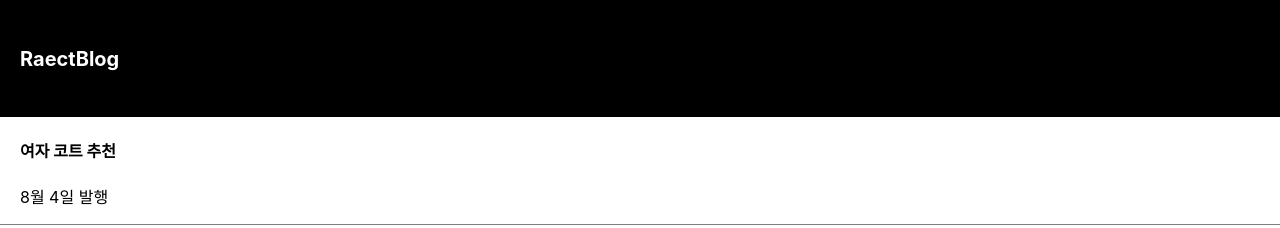
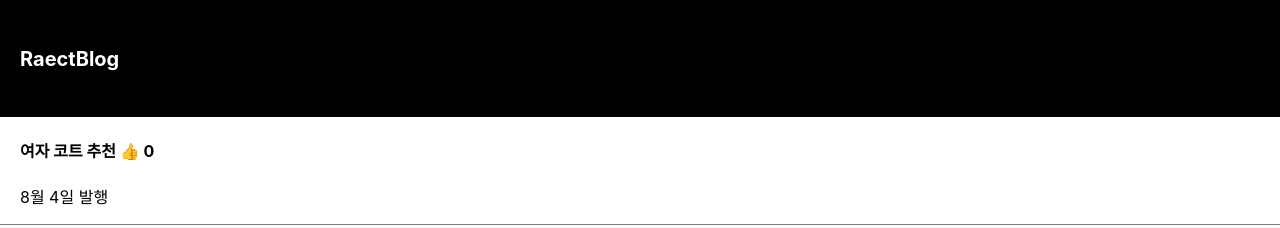
Before and after one commit to jongchan94/React, a React (Create React App) app in the folder blog/: page / in a window 1280 px wide. Shown: the top 228 px of the page. Built offline with nearby package versions, Linux system fonts and the light colour scheme.

Commit message:
// #3 좋아요 클릭하면 숫자가 올라가는 기능

```diff
--- a/blog/src/App.js
+++ b/blog/src/App.js
@@ -1,3 +1,9 @@
+// eslint-disoble
+// Lint 끄는 기능
+
+
+
+
 import logo from './logo.svg';
 // css 파일 경로
 import './App.css';
@@ -12,9 +18,7 @@ function App() {
 
   // #2 useState
   // useState('남자 코트 추천');
-  let [글제목,b] = useState('여자 코트 추천',);
-  let [글제목2,c] = useState('남자 코트 추천',);
-  let [글제목3,d] = useState('아기 코트 추천',);
+  let [글제목,b] = useState(['여자 코트 추천','남자 코트 추천','아기 코트 추천']);
 
 
 
@@ -32,19 +36,19 @@ function App() {
       {/* #2 list */}
 
       <div className="list">
-        <h4>{글제목}</h4>
+        <h4>{글제목[0]} <span>👍</span> 0 </h4>
         <p>8월 4일 발행</p>
 
       </div>
 
       <div className="list">
-        <h4>{글제목2}</h4>
+        <h4>{글제목[1]}</h4>
         <p>8월 4일 발행</p>
 
       </div>
 
       <div className="list">
-        <h4>{글제목3}</h4>
+        <h4>{글제목[2]}</h4>
         <p>8월 4일 발행</p>
 
       </div>
```
